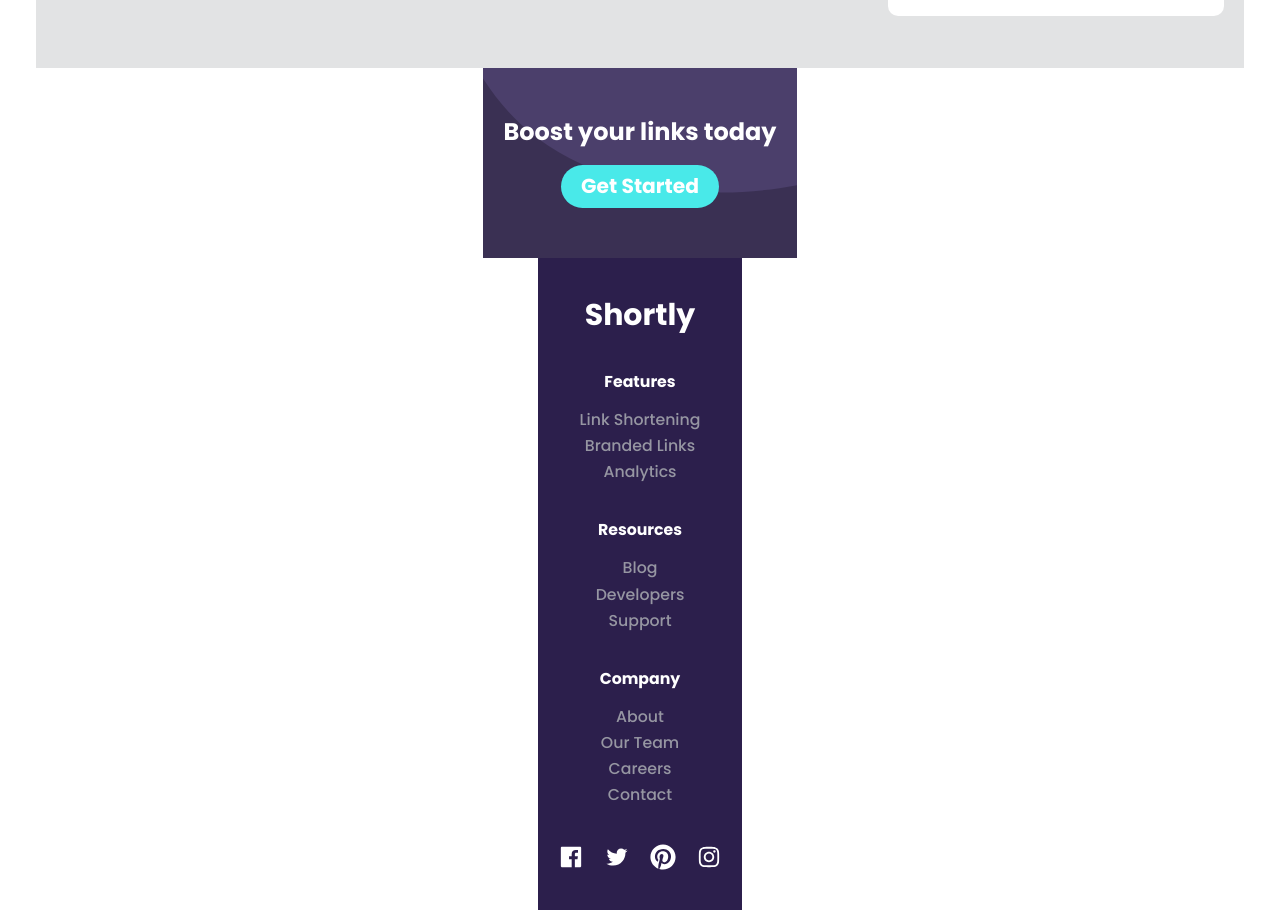
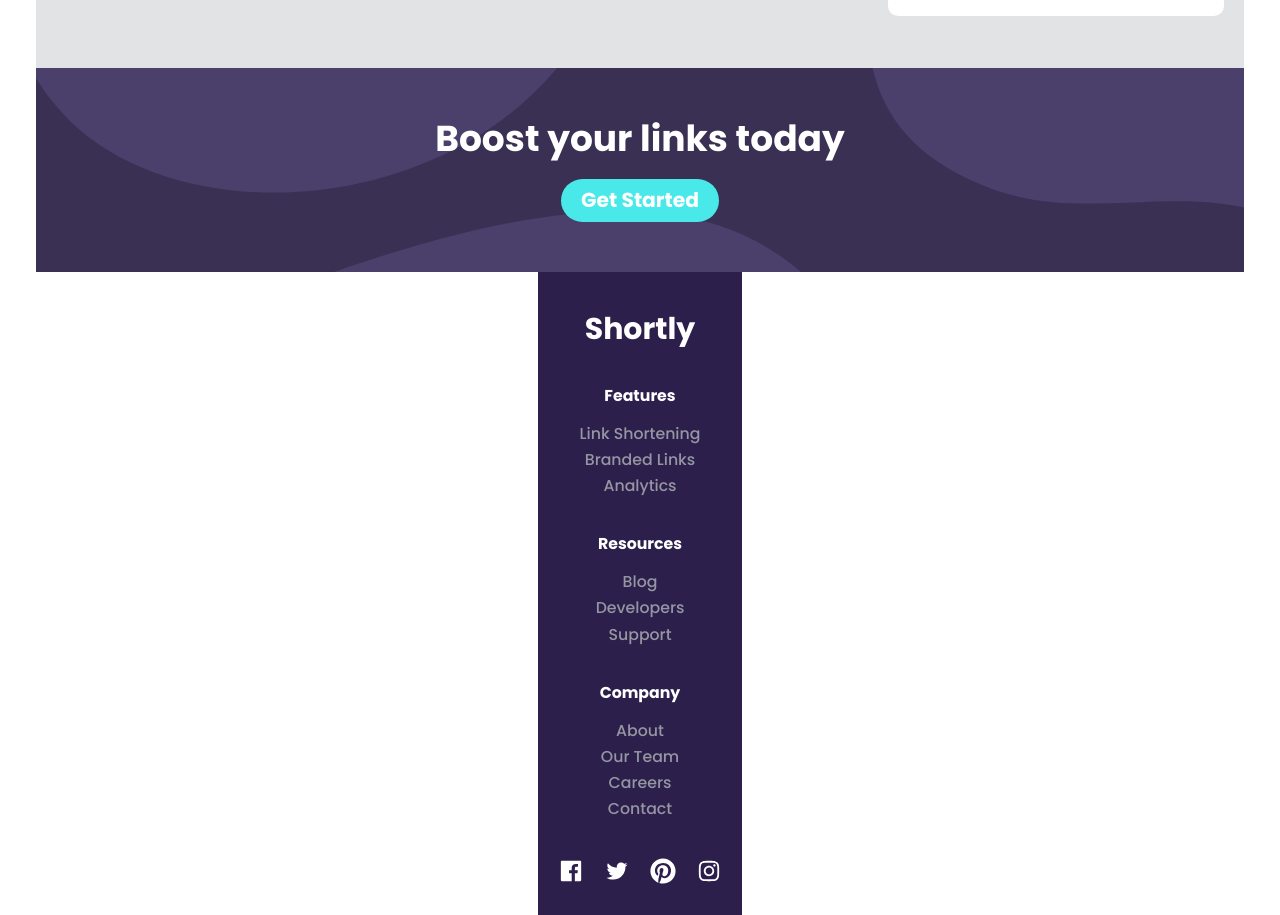
Before and after one commit to byKriz/react-url-short-api, a React (Vite) app: page / in a window 1280 px wide. Shown: the part 1526-2441 px from the top of the page. Built offline with nearby package versions, Linux system fonts and the light colour scheme.

Commit message:
terminando el responsive

```diff
--- a/src/containers/StartLink/StartLink.module.scss
+++ b/src/containers/StartLink/StartLink.module.scss
@@ -10,9 +10,18 @@
   background-color: #3a3053;
   background-image: url("../../assets/icons/bg-boost-desktop.svg");
   color: white;
+  width: 100%;
 
   h3 {
-    font-size: 24px;
+    font-size: 1.5rem;
     font-weight: 700;
   }
 }
+
+@media (min-width: $desktop) {
+  .StartLink {
+    h3 {
+      font-size: 36px;
+    }
+  }
+}
```
